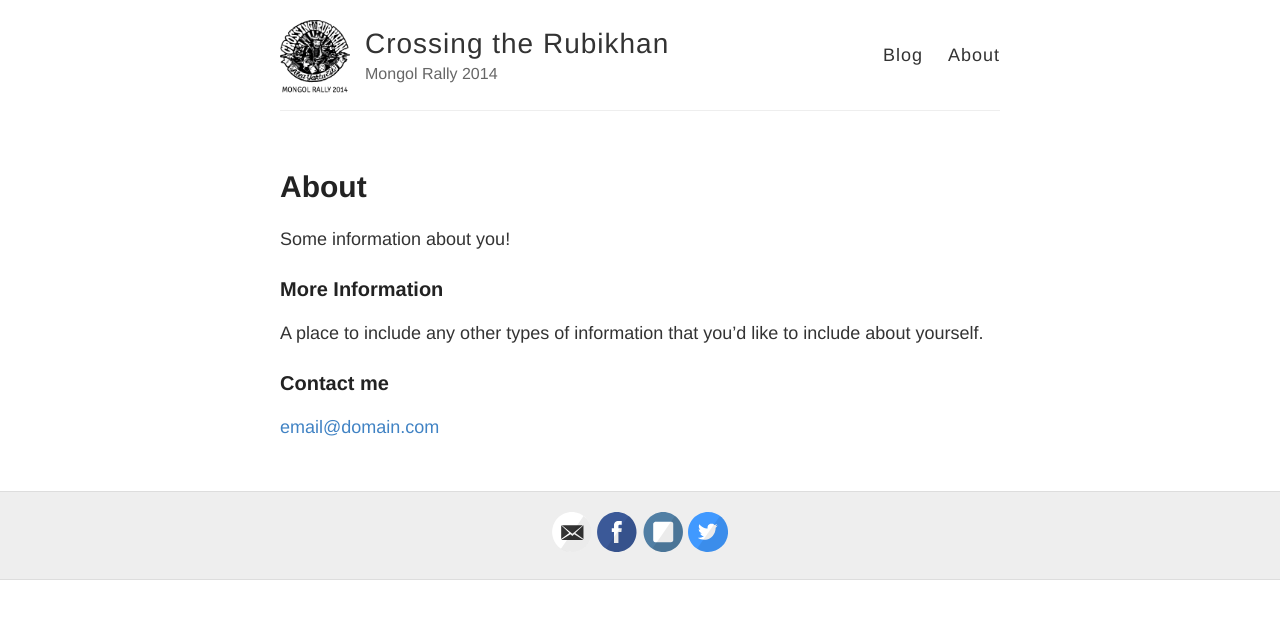
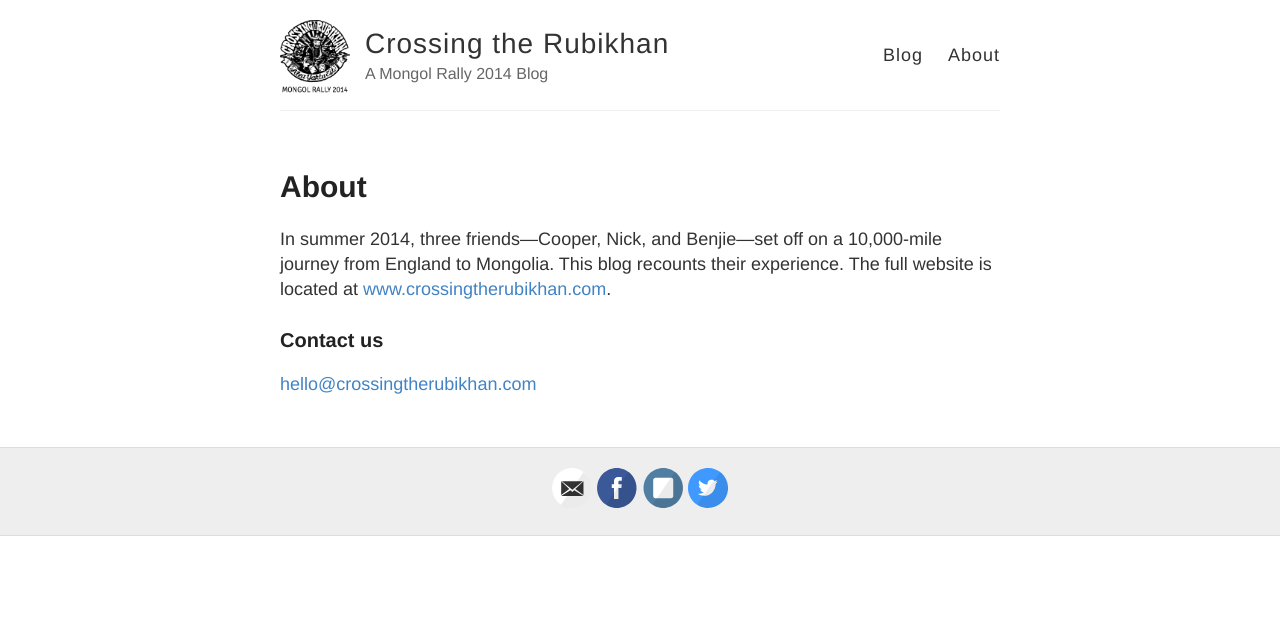
Before and after one commit to InfiniteCoop/crossingtherubikhan-blog, a Jekyll site: the page built from about.md, in a window 1280 px wide. Shown: the top 619 px of the page. Built offline with Jekyll 4.4.1, drawn with Linux system fonts in a browser that asks for light colours.

Commit message:
Updated "About" page

```diff
--- a/_config.yml
+++ b/_config.yml
@@ -6,7 +6,7 @@
 name: Crossing the Rubikhan
 
 # Short bio or description (displayed in the header)
-description: Mongol Rally 2014
+description: A Mongol Rally 2014 Blog
 
 # URL of your avatar or profile pic (you could use your GitHub profile pic)
 avatar: https://raw.githubusercontent.com/InfiniteCoop/crossingtherubikhan-blog/gh-pages/images/logo-small.png
--- a/about.md
+++ b/about.md
@@ -4,12 +4,8 @@ title: About
 permalink: /about/
 ---
 
-Some information about you!
+In summer 2014, three friends—Cooper, Nick, and Benjie—set off on a 10,000-mile journey from England to Mongolia. This blog recounts their experience. The full website is located at [www.crossingtherubikhan.com](http://crossingtherubikhan.com).
 
-### More Information
+### Contact us
 
-A place to include any other types of information that you'd like to include about yourself.
-
-### Contact me
-
-[email@domain.com](mailto:email@domain.com)
+[hello@crossingtherubikhan.com](mailto:hello@crossingtherubikhan.com)
```
Also changed, not shown: 2 other files.
